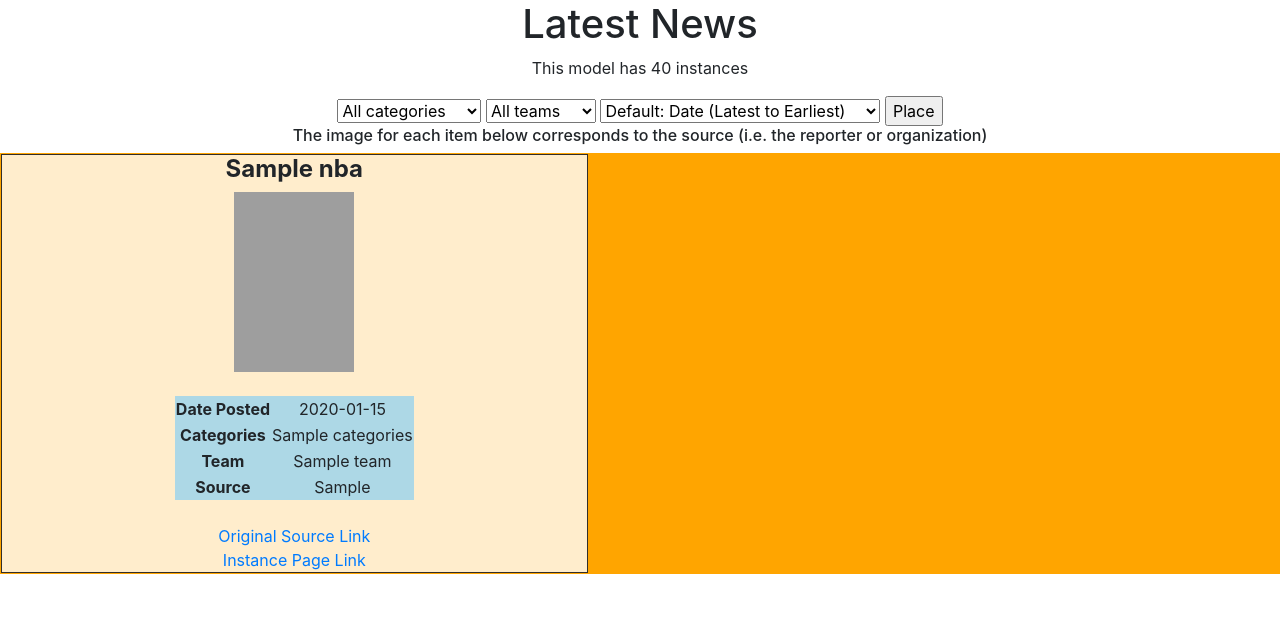
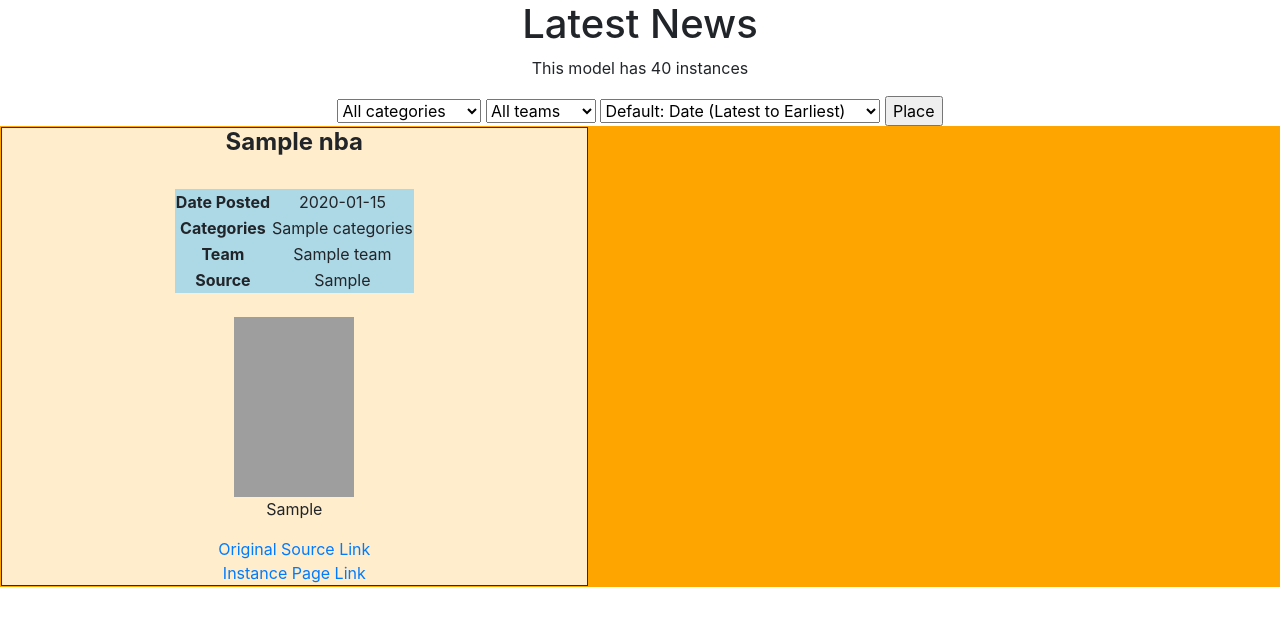
Before and after one commit to bibartanjha/teame9, a Flask app: page /News in a window 1280 px wide. Shown: the part 56-682 px from the top of the page. Run offline with Flask 2, Linux system fonts and the light colour scheme; a database or web service that is not in the repository returns one stand-in record (values such as "Sample title"); some libraries are stand-ins or nearby versions; grey boxes are pictures that could not be loaded.

Commit message:
Update news.html

```diff
--- a/GCPcode/templates/news.html
+++ b/GCPcode/templates/news.html
@@ -60,17 +60,10 @@
 {% if sort != "Default: Date (Latest to Earliest)" %}
     <h6><b>Sort: {{ sort }}</b></h6>
 {% endif %}
-
-<h6>The image for each item below corresponds to the source (i.e. the reporter or organization)</h6>
-
-
-
 <div class = "grid-container">
     {%for article in articles%}
         <div class="grid-item">
             <h4><b>{{article['Title']}}</b></h4>
-            <img src="/static/images/newspage/{{ article['OriginalSource'] }}.jpg" alt="No picture found" width="120" height="180" />
-            <br>
             <br>
             <table>
         	 	<tr>
@@ -91,6 +84,10 @@
                 </tr>
             </table>
             <br>
+            <figure>
+                <img src="/static/images/newspage/{{ article['OriginalSource'] }}.jpg" alt="No picture found" width="120" height="180" />
+                <figcaption>{{article['OriginalSource']}}</figcaption>
+            </figure>
             <a href = "{{article['OriginalSourceUrl']}}">Original Source Link</a>
             <br>
             <a href = "">Instance Page Link</a>
```
